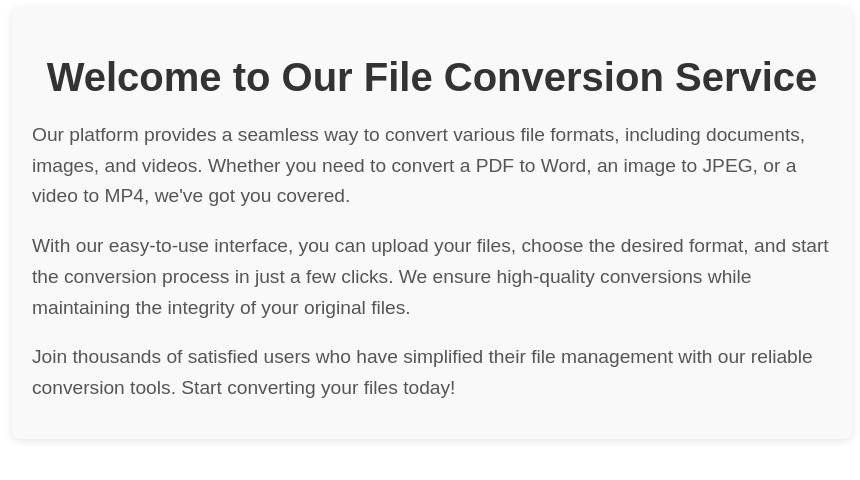
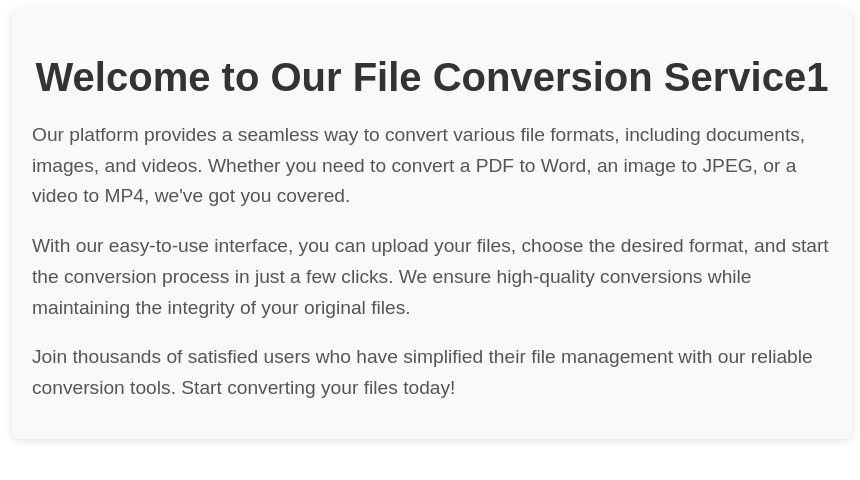
Before and after one commit to HichamChlghami/test4, a Next.js app: page / in a window 1280 px wide. Shown: the top 480 px of the page, without its empty margins (208-1068 px from the left). Built offline with nearby package versions, Linux system fonts and the light colour scheme.

Commit message:
first commit

```diff
--- a/app/page.js
+++ b/app/page.js
@@ -10,7 +10,7 @@
         <meta name="description" content="Convert your files easily and efficiently with our file conversion services." />
       </Head>
       <main className="container">
-        <h1 className="title">Welcome to Our File Conversion Service</h1>
+        <h1 className="title">Welcome to Our File Conversion Service1</h1>
         <p className="description">
           Our platform provides a seamless way to convert various file formats, including documents, images, and videos.
           Whether you need to convert a PDF to Word, an image to JPEG, or a video to MP4, we've got you covered.
```
